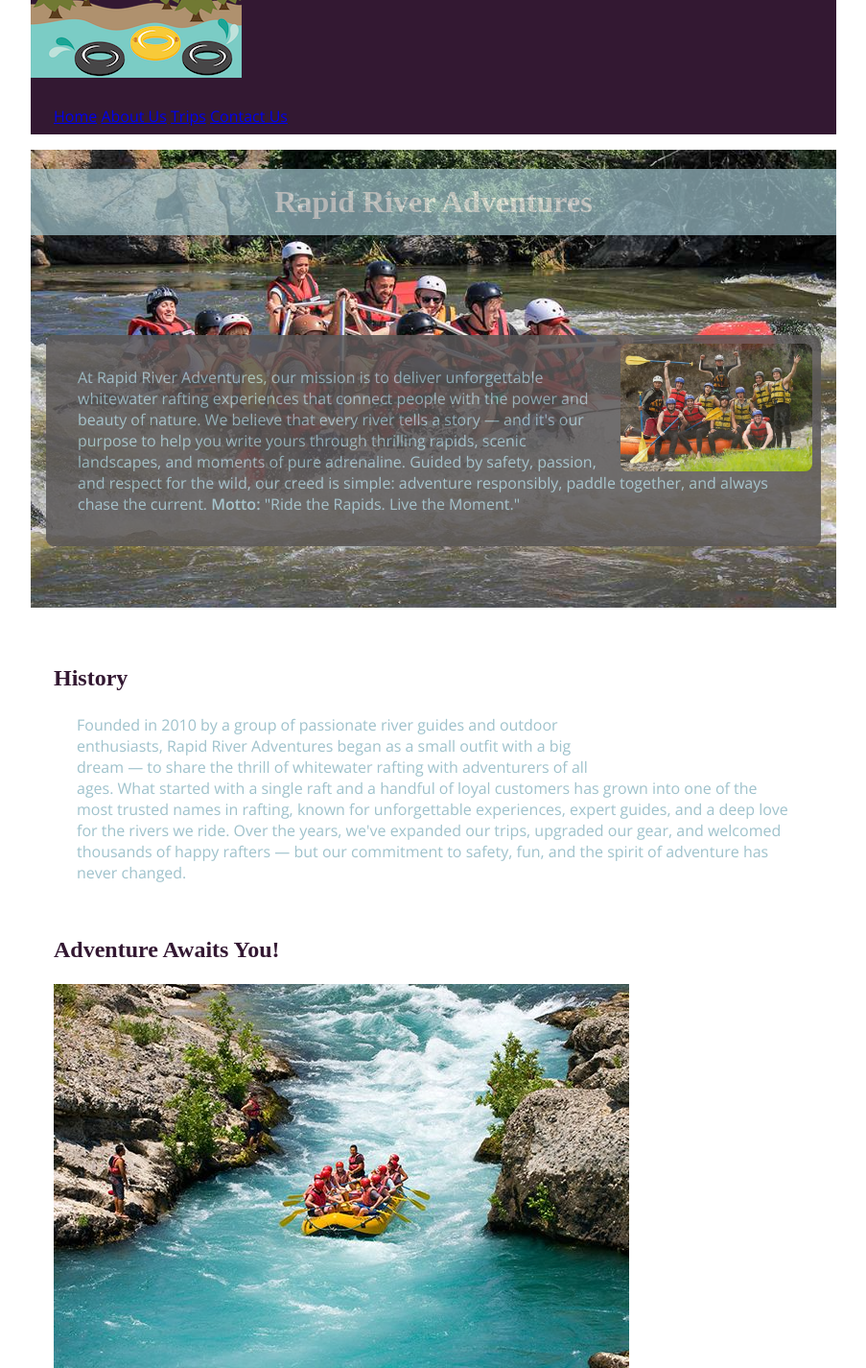
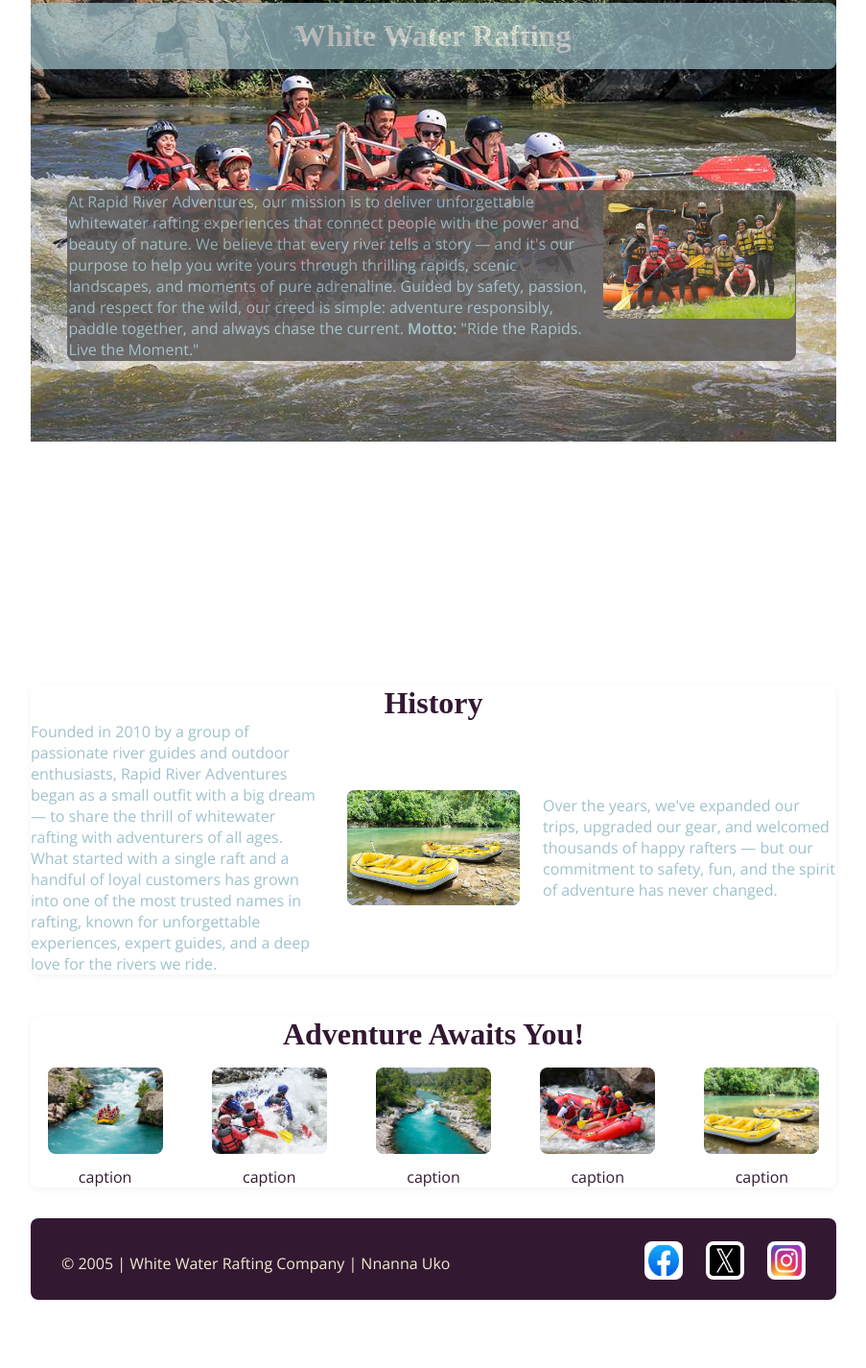
Before and after one commit to Nwasir/wdd130, a plain HTML site: page wwr/about.html in a window 1280 px wide. Shown: the part 137-1562 px from the top of the page at 96% size, without its empty margins (188-1091 px from the left). After the commit the page ends 1491 px from the top, so only its background shows below. Drawn offline with nearby package versions, Linux system fonts and the light colour scheme.

Commit message:
styles about page according to wireframe

```diff
--- a/wwr/about.html
+++ b/wwr/about.html
@@ -17,7 +17,7 @@
     <header>
         <img src="images/logo.png" alt="Rafting Logo">
 
-        <nav>
+        <nav class="navigation">
             <a href="index.html">Home</a>
             <a href="about.html">About Us</a>
             <a href="trips.html">Trips</a>
@@ -28,7 +28,7 @@
     <main>
         <div class="hero">
             <img src="images/heroo.jpg" alt="A hero image">
-            <h1>Rapid River Adventures</h1>
+            <h1>White Water Rafting</h1>
             <article>
                 <img src="images/happy_client.jpg" alt="Happy Client">
                 <p>At Rapid River Adventures, our mission is to deliver unforgettable
@@ -39,30 +39,51 @@
                     adrenaline. Guided by safety, passion, and respect for the wild,
                     our creed is simple: adventure responsibly, paddle together, and
                     always chase the current.
-                    <strong>Motto:</strong> "Ride the Rapids. Live the Moment."</p>
+                    <strong>Motto:</strong> "Ride the Rapids. Live the Moment."
+                </p>
             </article>
         </div>
         <section>
             <h2>History</h2>
+            <div class="history-grid">
                 <p>Founded in 2010 by a group of passionate river guides and outdoor
                     enthusiasts, Rapid River Adventures began as a small outfit with a
                     big dream — to share the thrill of whitewater rafting with adventurers
                     of all ages. What started with a single raft and a handful of loyal
                     customers has grown into one of the most trusted names in rafting,
                     known for unforgettable experiences, expert guides, and a deep love for
-               the rivers we ride. Over the years, we've expanded our trips, upgraded
+                    the rivers we ride.</p>
+                <img src="images/adventure5.jpeg" alt="Rafting History">
+                <p>Over the years, we've expanded our trips, upgraded
                     our gear, and welcomed thousands of happy rafters — but our commitment
                     to safety, fun, and the spirit of adventure has never changed.</p>
+            </div>
+        </section><br><br>
+        <section>
+            <h2>Adventure Awaits You!</h2>
+            <div class="adventure-gallery">
+                <figure>
+                    <img src="images/adventure1.jpg" alt="First Adventure">
+                    <figcaption>caption</figcaption>
+                </figure>
+                <figure>
+                    <img src="images/adventure2.jpg" alt="Second Adventure">
+                    <figcaption>caption</figcaption>
+                </figure>
+                <figure>
+                    <img src="images/adventure3.jpg" alt="Third Adventure">
+                    <figcaption>caption</figcaption>
+                </figure>
+                <figure>
+                    <img src="images/adventure4.jpeg" alt="Fourth Adventure">
+                    <figcaption>caption</figcaption>
+                </figure>
+                <figure>
+                    <img src="images/adventure5.jpeg" alt="Fifth Adventure">
+                    <figcaption>caption</figcaption>
+                </figure>
+            </div>
         </section>
-        <section>
-            <h2>Adventure Awaits You!</h2><br>
-            <img src="images/adventure1.jpg" alt="first Adventure">
-            <img src="images/adventure2.jpg" alt="Second Adventure">
-            <img src="images/adventure3.jpg" alt="Third Adventure">
-            <img src="images/adventure4.jpeg" alt="Fourth Adventure">
-            <img src="images/adventure5.jpeg" alt="Fifth Adventure">
-        </section>
-
     </main>
 
     <footer>
--- a/wwr/styles/rafting.css
+++ b/wwr/styles/rafting.css
@@ -28,19 +28,45 @@ header, main, footer {
     margin: 0 auto;
 }
 
+header {
+    background-color: var(--primary-color);
+    color: var(--accent2-color);
+    display: grid;
+    grid-template-columns: auto 1fr;
+    align-items: center;
+    gap: 20px;
+    padding: 0 24px;
+    margin: 0 auto;
+}
+
+header img {
+    width: 120px;
+    height: 120px;
+    object-fit: contain;
+    margin-bottom: 0;
+    justify-self: start;
+}
+
+header .navigation {
+    display: flex;
+    flex-direction: row;
+    align-items: center;
+    justify-content: flex-end;
+    gap: 24px;
+    width: 100%;
+}
+
+
+header nav a:hover {
+    background: var(--accent1-color);
+}
+
+
 h1, h2 {
     font-family: var(--heading-font);
     color:  var(--primary-color);
 }
 
-nav, p, section, article {
-    margin: 16px;
-    padding: 8px;
-}
-
-.socialmedia a {
-    text-decoration: none;
-}
 
 .hero {
     position: relative;
@@ -60,6 +86,7 @@ h1 {
     opacity: 0.7;
     background-color: var(--accent1-color);
     color: #fff;
+    border-radius: 8px;
 }
 
 .hero article img {
@@ -71,13 +98,118 @@ h1 {
 }
 
 .hero article {
-    width: auto;
+    width: 760px;
     top: -300px;
     position: relative;
     border: 1px solid #5a5757;
     background-color: #5a5757;
     border-radius: 8px;
     opacity: 0.85;
-    margin-bottom: -200px;
-    padding-bottom: -200px;
+    margin: 3vw;
 }
+
+.hero {
+    position: relative;
+    margin-bottom: 0;
+    margin-bottom: 0;
+}
+.hero + section {
+    margin-top: 0;
+    padding-top: 0;
+}
+
+/* History Section */
+section {
+    background: #fff;
+    border-radius: 8px;
+    box-shadow: 0 2px 8px rgba(0,0,0,0.05);
+    margin-top: 0;
+    padding-top: 0;
+}
+
+section h2 {
+    text-align: center;
+    font-size: 2rem;
+    color: var(--primary-color);
+    font-family: var(--heading-font);
+}
+
+.history-grid {
+    display: grid;
+    grid-template-columns: 1fr 180px 1fr;
+    gap: 24px;
+    align-items: center;
+}
+
+.history-grid img {
+    width: 180px;
+    height: 120px;
+    object-fit: cover;
+    border-radius: 8px;
+    background: var(--secondary-color);
+    display: block;
+    margin: 0 auto;
+}
+
+/* Adventure Section */
+.adventure-gallery {
+    display: flex;
+    justify-content: space-between;
+    gap: 16px;
+    margin-top: 16px;
+    flex-wrap: wrap;
+}
+
+.adventure-gallery figure {
+    flex: 1 1 120px;
+    text-align: center;
+}
+
+.adventure-gallery img {
+    width: 120px;
+    height: 90px;
+    object-fit: cover;
+    border-radius: 8px;
+    background: #eee;
+}
+
+.adventure-gallery figcaption {
+    margin-top: 8px;
+    font-size: 1rem;
+    color: #331832;
+}
+
+/* Footer */
+footer {
+    display: flex;
+    justify-content: space-between;
+    align-items: center;
+    background: var(--primary-color);
+    color: var(--accent2-color);
+    text-align: center;
+    padding: 24px 32px 16px 32px;
+    margin-top: 32px;
+    border-radius: 8px;
+}
+
+footer p {
+    margin: 0;
+    text-align: left;
+}
+
+footer nav.socialmedia {
+    margin-top: 0;
+    display: flex;
+    justify-content: flex-end;
+    align-items: center;
+    gap: 24px;
+    margin: 0;
+}
+
+footer nav.socialmedia img {
+    width: 40px;
+    height: 40px;
+    border-radius: 8px;
+    background: #fff;
+    padding: 4px;
+}
```
Also changed, not shown: wwr/images/wireframe.png (added). Lines whose indentation alone changed are shown as unchanged.
